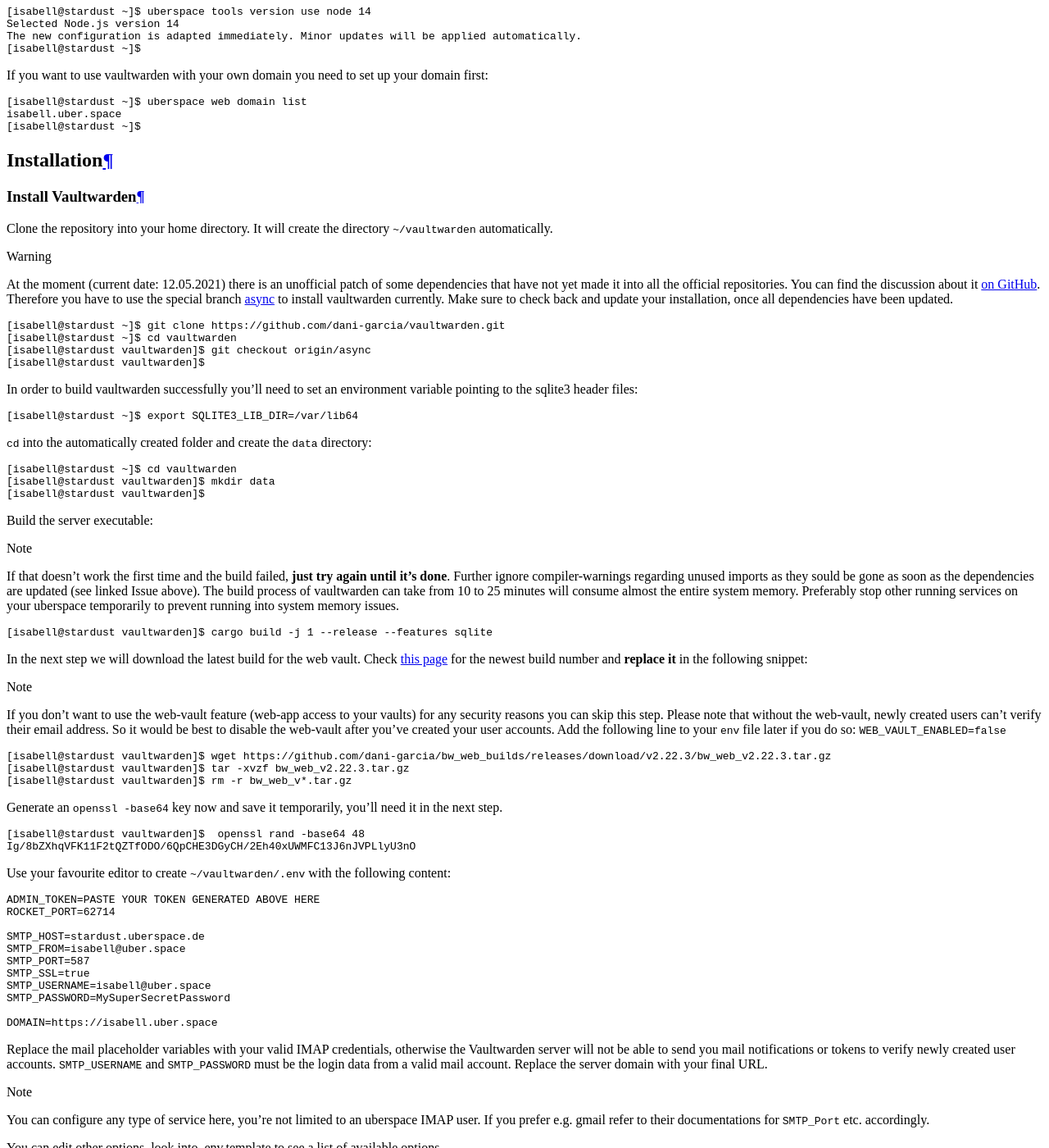
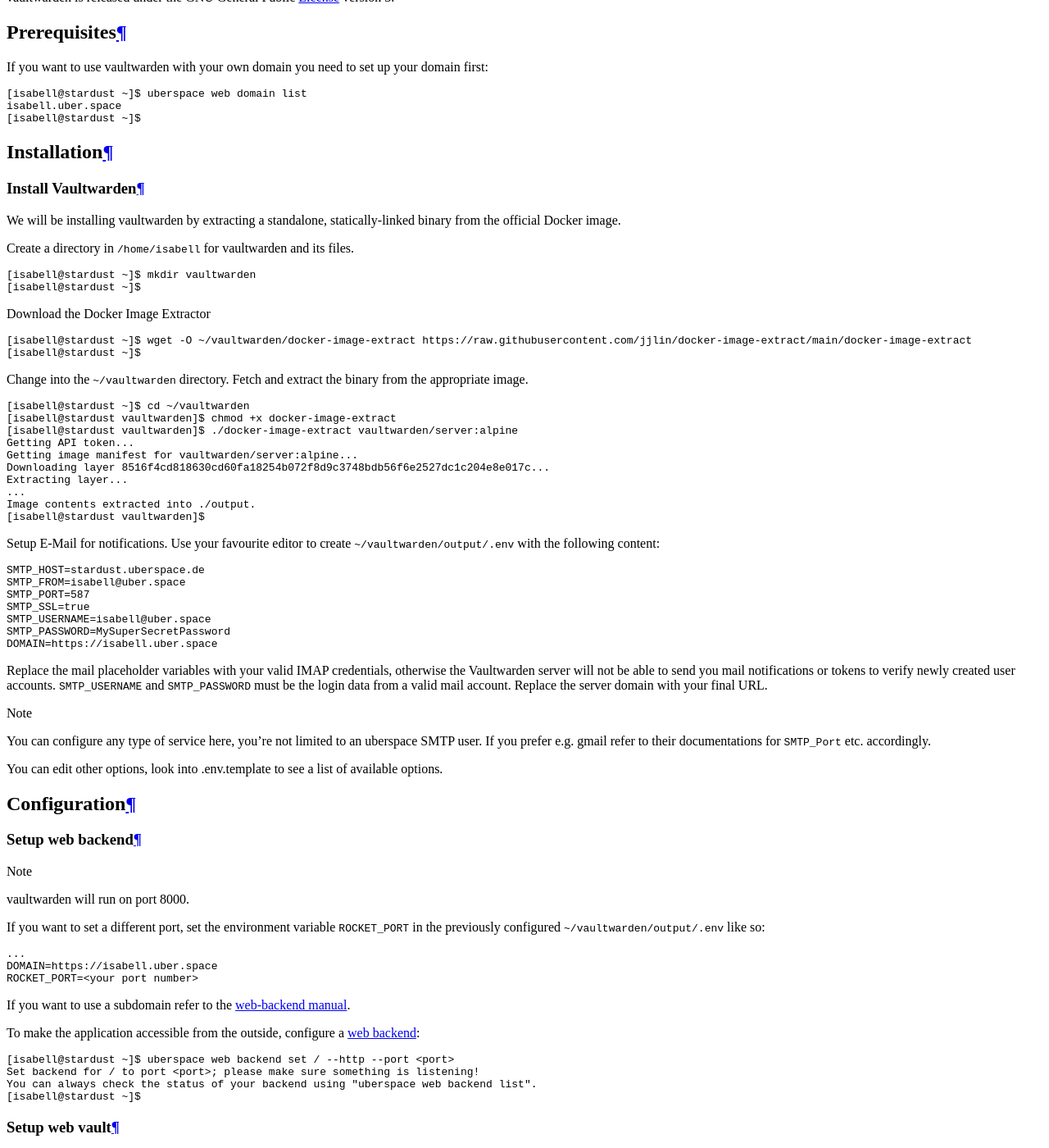
Before and after one commit to Uberspace/lab, a Sphinx documentation site: the page built from source/guide_bitwarden.rst, in a window 1280 px wide and 1400 px high, scrolled down 5154 px. Shown: the whole window at 82% size. Built offline with Sphinx 7.4.7 and the Read the Docs theme 2.0.0, drawn with Linux system fonts in a browser that asks for light colours; some of the changed text lies outside the part shown.

Commit message:
[vaultwarden] rewrite, using pre-built binaries

```diff
--- a/source/guide_bitwarden.rst
+++ b/source/guide_bitwarden.rst
@@ -40,15 +41,6 @@
 Prerequisites
 =============
 
-We're using :manual:`Node.js <lang-nodejs>` in the stable version 14:
-
-::
-
- [isabell@stardust ~]$ uberspace tools version use node 14
- Selected Node.js version 14
- The new configuration is adapted immediately. Minor updates will be applied automatically.
- [isabell@stardust ~]$
-
 If you want to use vaultwarden with your own domain you need to set up your domain first:
 
 .. include:: includes/web-domain-list.rst
@@ -60,68 +52,42 @@
 Install Vaultwarden
 --------------------
 
-Clone the repository into your home directory. It will create the directory ``~/vaultwarden`` automatically.
+We will be installing vaultwarden by extracting a standalone, statically-linked binary from the official Docker image.
 
-
-.. warning :: At the moment (current date: 12.05.2021) there is an unofficial patch of some dependencies that have not yet made it into all the official repositories. You can find the discussion about it `on GitHub <https://github.com/Uberspace/lab/issues/708>`_. Therefore you have to use the special branch `async`_ to install vaultwarden currently. Make sure to check back and update your installation, once all dependencies have been updated.
-
+Create a directory in ``/home/isabell`` for vaultwarden and its files.
 
 .. code-block:: console
 
- [isabell@stardust ~]$ git clone https://github.com/dani-garcia/vaultwarden.git
- [isabell@stardust ~]$ cd vaultwarden
- [isabell@stardust vaultwarden]$ git checkout origin/async
- [isabell@stardust vaultwarden]$
+ [isabell@stardust ~]$ mkdir vaultwarden
+ [isabell@stardust ~]$
 
-In order to build vaultwarden successfully you'll need to set an environment variable pointing to the sqlite3 header files:
+Download the Docker Image Extractor
 
 .. code-block:: console
 
- [isabell@stardust ~]$ export SQLITE3_LIB_DIR=/var/lib64
+ [isabell@stardust ~]$ wget -O ~/vaultwarden/docker-image-extract https://raw.githubusercontent.com/jjlin/docker-image-extract/main/docker-image-extract
+ [isabell@stardust ~]$
 
-``cd`` into the automatically created folder and create the ``data`` directory:
+Change into the ``~/vaultwarden`` directory. Fetch and extract the binary from the appropriate image.
 
 .. code-block:: console
 
- [isabell@stardust ~]$ cd vaultwarden
- [isabell@stardust vaultwarden]$ mkdir data
- [isabell@stardust vaultwarden]$
+  [isabell@stardust ~]$ cd ~/vaultwarden
+  [isabell@stardust vaultwarden]$ chmod +x docker-image-extract
+  [isabell@stardust vaultwarden]$ ./docker-image-extract vaultwarden/server:alpine
+  Getting API token...
+  Getting image manifest for vaultwarden/server:alpine...
+  Downloading layer 8516f4cd818630cd60fa18254b072f8d9c3748bdb56f6e2527dc1c204e8e017c...
+  Extracting layer...
+  ...
+  Image contents extracted into ./output.
+  [isabell@stardust vaultwarden]$
 
-Build the server executable:
-
-.. note :: If that doesn't work the first time and the build failed, **just try again until it's done**. Further ignore compiler-warnings regarding unused imports as they sould be gone as soon as the dependencies are updated (see linked Issue above). The build process of vaultwarden can take from 10 to 25 minutes will consume almost the entire system memory. Preferably stop other running services on your uberspace temporarily to prevent running into system memory issues.
-
-.. code-block:: console
-
- [isabell@stardust vaultwarden]$ cargo build -j 1 --release --features sqlite
-
-In the next step we will download the latest build for the web vault. Check `this page`_ for the newest build number and **replace it** in the following snippet:
-
-.. note :: If you don't want to use the web-vault feature (web-app access to your vaults) for any security reasons you can skip this step. Please note that without the web-vault, newly created users can't verify their email address. So it would be best to disable the web-vault after you've created your user accounts. Add the following line to your ``env`` file later if you do so:
-  ``WEB_VAULT_ENABLED=false``
-
-.. code-block:: console
- :emphasize-lines: 1,2
-
- [isabell@stardust vaultwarden]$ wget https://github.com/dani-garcia/bw_web_builds/releases/download/v2.22.3/bw_web_v2.22.3.tar.gz
- [isabell@stardust vaultwarden]$ tar -xvzf bw_web_v2.22.3.tar.gz
- [isabell@stardust vaultwarden]$ rm -r bw_web_v*.tar.gz
-
-
-Generate an ``openssl -base64`` key now and save it temporarily, you'll need it in the next step.
-
-.. code-block:: console
-
- [isabell@stardust vaultwarden]$  openssl rand -base64 48
- Ig/8bZXhqVFK11F2tQZTfODO/6QpCHE3DGyCH/2Eh40xUWMFC13J6nJVPLlyU3nO
-
-Use your favourite editor to create ``~/vaultwarden/.env`` with the following content:
+Setup E-Mail for notifications.
+Use your favourite editor to create ``~/vaultwarden/output/.env`` with the following content:
 
 .. code-block:: ini
- :emphasize-lines: 1,4,5,8,9,11
-
- ADMIN_TOKEN=PASTE YOUR TOKEN GENERATED ABOVE HERE
- ROCKET_PORT=62714
+ :emphasize-lines: 1,2,5,6,7
 
  SMTP_HOST=stardust.uberspace.de
  SMTP_FROM=isabell@uber.space
@@ -129,13 +95,12 @@
  SMTP_SSL=true
  SMTP_USERNAME=isabell@uber.space
  SMTP_PASSWORD=MySuperSecretPassword
-
  DOMAIN=https://isabell.uber.space
 
 Replace the mail placeholder variables with your valid IMAP credentials, otherwise the Vaultwarden server will not be able to send you mail notifications or tokens to verify newly created user accounts.
 ``SMTP_USERNAME`` and ``SMTP_PASSWORD`` must be the login data from a valid mail account. Replace the server domain with your final URL.
 
-.. note :: You can configure any type of service here, you're not limited to an uberspace IMAP user. If you prefer e.g. gmail refer to their documentations for ``SMTP_Port`` etc. accordingly.
+.. note :: You can configure any type of service here, you're not limited to an uberspace SMTP user. If you prefer e.g. gmail refer to their documentations for ``SMTP_Port`` etc. accordingly.
 
 You can edit other options, look into .env.template to see a list of available options.
 
@@ -146,7 +111,18 @@
 Setup web backend
 -----------------
 
-.. note:: Enter the port ``62714`` as configured in the ``env`` file before.
+.. note::
+    vaultwarden will run on port 8000.
+
+If you want to set a different port, set the environment variable ``ROCKET_PORT`` in the previously configured ``~/vaultwarden/output/.env`` like so:
+
+.. code-block:: ini
+ :emphasize-lines: 3
+
+ ...
+ DOMAIN=https://isabell.uber.space
+ ROCKET_PORT=<your port number>
+
 
 If you want to use a subdomain refer to the :manual:`web-backend manual <web-backends>`.
 
@@ -155,15 +131,15 @@
 Setup web vault
 ---------------
 
-Now it's time to test if everything works. If there is no error, you are good to go. You should be able to access your vault on ``https://isabell.uber.space``
+Now it's time to test if everything works.
 
 .. code-block:: console
 
- [isabell@stardust ~]$ cd ~/vaultwarden
- [isabell@stardust vaultwarden]$ ./target/release/vaultwarden
+ [isabell@stardust ~]$ cd ~/vaultwarden/output
+ [isabell@stardust output]$ ./vaultwarden
  /--------------------------------------------------------------------\
  |                       Starting Vaultwarden                         |
- |                  Version 1.21.0-436d8860 (HEAD)                    |
+ |                          Version 1.23.1                            |
  |--------------------------------------------------------------------|
  | This is an *unofficial* Bitwarden implementation, DO NOT use the   |
  | official channels to report bugs/features, regardless of client.   |
@@ -182,21 +162,22 @@
 
 .. code-block:: ini
 
- [program:vaultwarden]
- directory=%(ENV_HOME)s/vaultwarden
- command=%(ENV_HOME)s/vaultwarden/target/release/vaultwarden
- autostart=yes
- autorestart=yes
+  [program:vaultwarden]
+  directory=%(ENV_HOME)s/vaultwarden/output/
+  command=%(ENV_HOME)s/vaultwarden/output/vaultwarden
+  autostart=yes
+  autorestart=yes
 
 .. include:: includes/supervisord.rst
 
-If it's not in state RUNNING, check your configuration.
+If it's not in state RUNNING, check your configuration. You can check the service's log file using ``supervisorctl tail -f vaultwarden``.
+
 
 
 Finishing installation
 ======================
 
-Your done. Point your Browser to your installation URL ``https://isabell.uber.space`` and create your user. You can access the admin panel via ``https://isabell.uber.space/admin`` and log in using the openssl token you created during the installation process.
+You are done. Point your Browser to your installation URL ``https://isabell.uber.space`` and create your user.
 
 Best practices
 ==============
@@ -208,9 +189,9 @@
 
 .. code-block:: console
 
- [isabell@stardust ~]$ cd ~/vaultwarden/data
+ [isabell@stardust ~]$ cd ~/vaultwarden/output/data
  [isabell@stardust data]$ mkdir db-backup
- [isabell@stardust data]$ sqlite3 ~/vaultwarden/data/db.sqlite3 ".backup '$HOME/vaultwarden/data/db-backup/backup.sqlite3'"
+ [isabell@stardust data]$ sqlite3 ~/vaultwarden/data/db.sqlite3 ".backup '$HOME/vaultwarden/output/data/db-backup/backup.sqlite3'"
 
 .. note ::  You could run this command through a CRON job everyday - note that it will overwrite the same backup.sqlite3 file each time. If you want to save every version of the backup, please read further.
 
@@ -243,7 +224,7 @@
 
 By default, vaultwarden allows any anonymous user to register new accounts on the server without first being invited. **This is necessary to create your first user on the server**, but it's recommended to disable it in the admin panel (if the admin panel is enabled) or with the environment variable to prevent attackers from creating accounts on your vaultwarden server.
 
-Use your favourite editor to edit ``~/vaultwarden/.env`` and add the following content:
+Use your favourite editor to edit ``~/vaultwarden/output/.env`` and add the following content:
 
 .. code-block:: ini
 
@@ -269,40 +250,53 @@
 
 Vaultwarden displays password hints on the login page to accommodate small/local deployments that do not have SMTP configured, which could be abused by an attacker to facilitate password-guessing attacks against users on the server. This can be disabled in the admin panel by unchecking the ``Show password hints option`` or with the environment variable:
 
-Use your favourite editor to edit ``~/vaultwarden/.env`` and add the the following content:
+Use your favourite editor to edit ``~/vaultwarden/output/.env`` and add the the following content:
 
 .. code-block:: ini
 
  SHOW_PASSWORD_HINT=false
 
-Update
-======
+Updates
+=======
 
 .. note:: Check the update feed_ regularly to stay informed about the newest version.
+.. warning ::  Be careful while upgrading. Have a `backup of the data`_ before attempting upgrade.
 
-Updating vaultwarden is really easy. Just stop the server, pull everything and download the new web vault, build the executable and start the server again. To get the download link for the newest version of the web-vault look here web-vault-feed_.
+
+Updating vaultwarden is really easy.
+  - Stop the server
+  - Backup ``data`` and ``.env``
+  - Pull latest image and extract binary
+  - Replace ``data`` and ``.env``
+  - Start the server again
+
+To get the download link for the newest version of the web-vault look here web-vault-feed_.
 
 
 .. code-block:: console
 
  [isabell@stardust ~]$ cd ~/vaultwarden
  [isabell@stardust vaultwarden]$ supervisorctl stop vaultwarden
- [isabell@stardust vaultwarden]$ git pull origin async
- [isabell@stardust vaultwarden]$ mv web-vault web-vault.old && mkdir web-vault
- [isabell@stardust vaultwarden]$ wget new-release.tar.gz
- [isabell@stardust vaultwarden]$ tar -xvzf new-release.tar.gz
- [isabell@stardust vaultwarden]$ rm new-release.tar.gz
- [isabell@stardust vaultwarden]$ cargo build -j 1 --release --features sqlite
- ....
+ vaultwarden: stopped
+ [isabell@stardust vaultwarden]$ mkdir upgrade
+ [isabell@stardust vaultwarden]$ cp output/data/ upgrade/. -r
+ [isabell@stardust vaultwarden]$ cp output/.env upgrade/.
+ [isabell@stardust vaultwarden]$ ./docker-image-extract vaultwarden/server:alpine
+ Getting API token...
+ Getting image manifest for vaultwarden/server:alpine...
+ Fetching and extracting layer 97518928ae5f3d52d4164b314a7e73654eb686ecd8aafa0b79acd980773a740d...
+ ...
+ Image contents extracted into ./output.
+ [isabell@stardust vaultwarden]$ cp upgrade/data/ output/. -r
+ [isabell@stardust vaultwarden]$ cp upgrade/.env output/.
+ [isabell@stardust vaultwarden]$ rm -rf upgrade
+ [isabell@stardust vaultwarden]$ supervisorctl start vaultwarden
+ vaultwarden: started
  [isabell@stardust vaultwarden]$
-
-.. include:: includes/supervisord.rst
-
-If it's not in state RUNNING, check your configuration. You can check the service's log file using ``supervisorctl tail -f vaultwarden``.
 
 Acknowledgements
 ================
-This guide is based on the official `vaultwarden documentation`_ as well as the `bitwarden_rs guide from Tom Schneider <https://vigonotion.com/blog/install-bitwarden-rs-on-uberspace/>`_.
+This guide is based on the official `vaultwarden documentation`_. Previously, it was based on the `bitwarden_rs guide from Tom Schneider <https://vigonotion.com/blog/install-bitwarden-rs-on-uberspace/>`_.
 
 .. _async: https://github.com/dani-garcia/vaultwarden/tree/async
 .. _At the moment: https://github.com/dani-garcia/bitwarden_rs/pull/728
@@ -314,12 +308,13 @@
 .. _isn't supported: https://wiki.uberspace.de/faq#docker
 .. _rust toolchain: https://rustup.rs/
 .. _this page: https://github.com/dani-garcia/bw_web_builds/releases
-.. _vaultwarden documentation: https://github.com/dani-garcia/vaultwarden/wiki/Building-binary
+.. _vaultwarden documentation: https://github.com/dani-garcia/vaultwarden/wiki/Pre-built-binaries#extracting-binaries-without-docker-installed
 .. _Vaultwarden: https://github.com/dani-garcia/vaultwarden
 .. _web-vault-feed: https://github.com/dani-garcia/bw_web_builds/releases
+.. _backup of the data: https://github.com/dani-garcia/vaultwarden/wiki/General-%28not-docker%29#backup
 
 ----
 
-Tested with vaultwarden 1.22.2 and Web-Vault v2.22.3, Uberspace 7.11.4
+Tested with vaultwarden 1.23.1 and Web-Vault v2.25.0, Uberspace 7.12
 
 .. author_list::
```
Also changed, not shown: other parts of source/guide_bitwarden.rst (+6 -1 lines).
